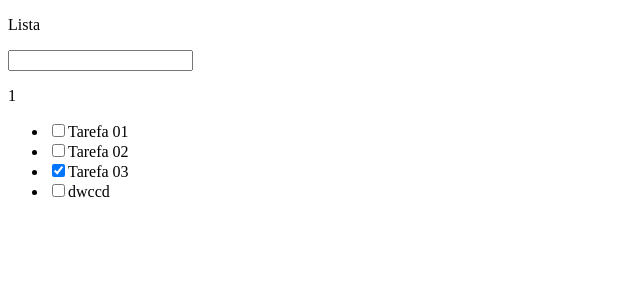
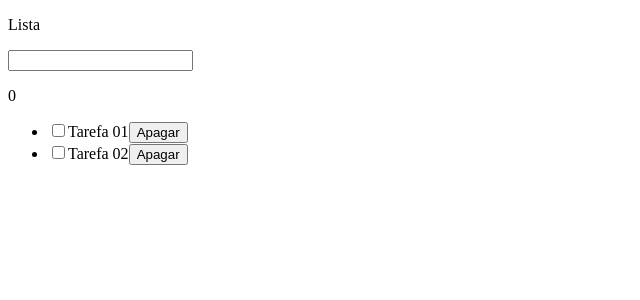
Before and after one commit to Roger-Franco/aula-typescript, a React (Create React App) app: page /pagina-inicial in a window 1280 px wide. Shown: the top 300 px of the page, without its empty margins (0-640 px from the left). Built offline with nearby package versions, Linux system fonts and the light colour scheme; data requests are answered from the project's data file.

Commit message:
Apagando uma tarefa via API

```diff
--- a/mock/db.json
+++ b/mock/db.json
@@ -9,16 +9,6 @@
       "title": "Tarefa 02",
       "isCompleted": false,
       "id": 2
-    },
-    {
-      "title": "Tarefa 03",
-      "isCompleted": true,
-      "id": 3
-    },
-    {
-      "title": "dwccd",
-      "isCompleted": false,
-      "id": 4
     }
   ]
 }
--- a/src/app/pages/dashboard/Dashboard.tsx
+++ b/src/app/pages/dashboard/Dashboard.tsx
@@ -70,6 +70,21 @@ export const Dashboard = () => {
 
   }, [lista])
 
+  const handleDelete = useCallback((id: number) => {
+
+    TarefasService.deleteById(id)
+      .then((result) => {
+        if (result instanceof ApiException) {
+          alert(result.message)
+        } else {
+          setLista(oldLista => {
+            return oldLista.filter(oldListItem => oldListItem.id !== id)
+          })
+        }
+      })
+
+  }, [])
+
   return (
     <div>
       <p>Lista</p>
@@ -85,6 +100,7 @@ export const Dashboard = () => {
                 onChange={() => handleToggleComplete(listItem.id)}
               />
               {listItem.title}
+              <button onClick={() => handleDelete(listItem.id)} >Apagar</button>
             </li>
           )
         })}
--- a/src/app/shared/services/api/tarefas/TarefasService.ts
+++ b/src/app/shared/services/api/tarefas/TarefasService.ts
@@ -46,7 +46,7 @@ const updateById = async (id: number, dataToUpdate: ITarefa): Promise<ITarefa |
 
 const deleteById = async (id: number): Promise<undefined | ApiException> => {
   try {
-    await Api().get(`/tarefas/${id}`)
+    await Api().delete(`/tarefas/${id}`)
     return undefined;
   } catch (error: any) {
     return new ApiException(error.message || 'Erro ao apagar o registro.')
```
Also changed, not shown: 1 other file (tests, documents, lock files or other folders).
